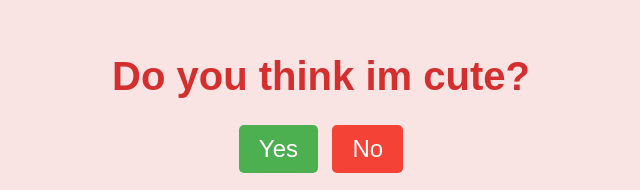
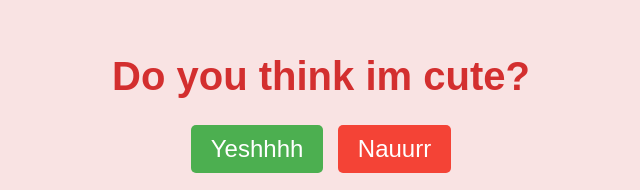
Before and after one commit to DollwithBalls/DollwithBalls.github.io, a plain HTML site: page index.html in a window 1280 px wide. Shown: the part 138-328 px from the top of the page, without its empty margins (319-959 px from the left). Drawn offline with Linux system fonts and the light colour scheme; no server answers.

Commit message:
Update index.html

```diff
--- a/index.html
+++ b/index.html
@@ -3,15 +3,15 @@
 <head>
     <meta charset="UTF-8">
     <meta name="viewport" content="width=device-width, initial-scale=1.0">
-    <title>Will You Be My Valentine?</title>
+    <title>Do you think im cute? </title>
     <link rel="stylesheet" href="styles.css">
 </head>
 <body>
     <div class="container">
         <h1>Do you think im cute?</h1>
         <div class="buttons">
-            <button class="yes-button" onclick="handleYesClick()">Yes</button>
-            <button class="no-button" onclick="handleNoClick()">No</button>
+            <button class="yes-button" onclick="handleYesClick()">Yeshhhh</button>
+            <button class="no-button" onclick="handleNoClick()">Nauurr</button>
         </div>
         <div class="gif_container">
             <img src="https://media1.giphy.com/media/v1.Y2lkPTc5MGI3NjExbW5lenZyZHI5OXM2eW95b3pmMG40cWVrMDhtNjVuM3A4dGNxa2g2dSZlcD12MV9pbnRlcm5hbF9naWZfYnlfaWQmY3Q9cw/VM1fcpu2bKs1e2Kdbj/giphy.gif" alt="Cute GIF">
```
